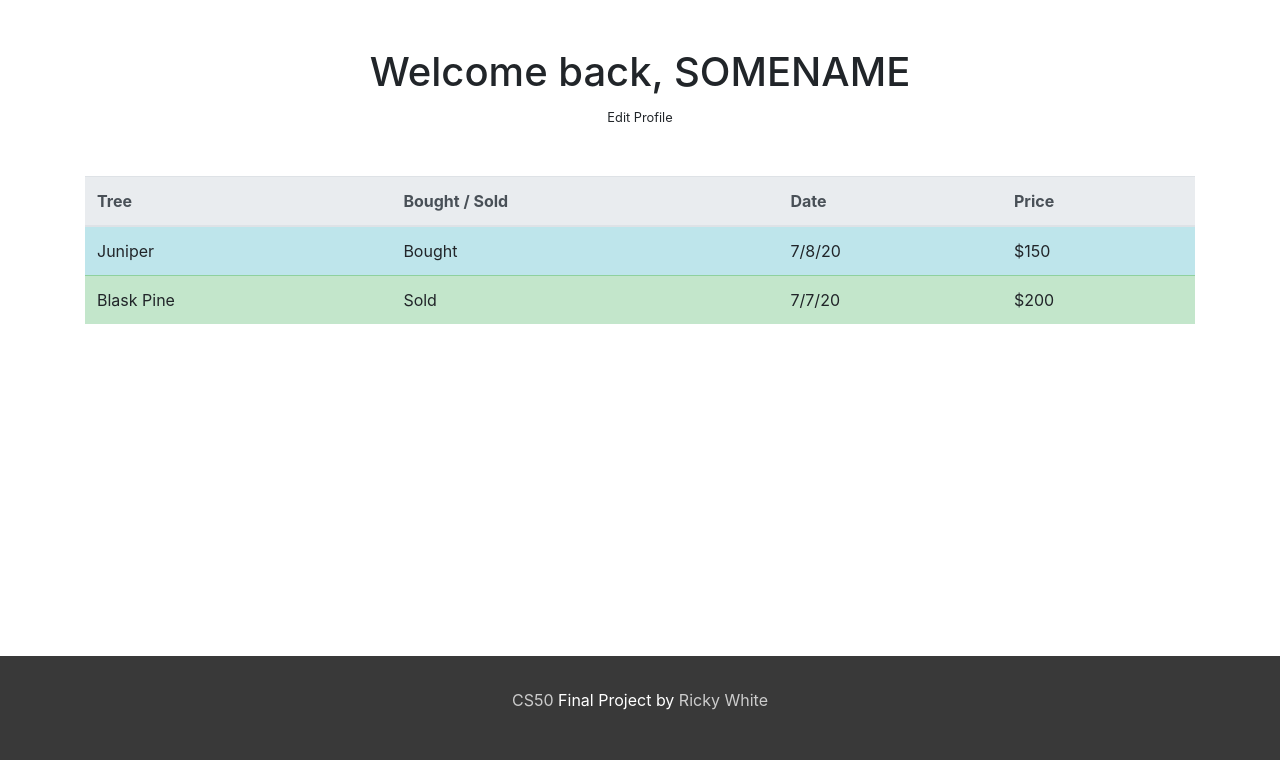
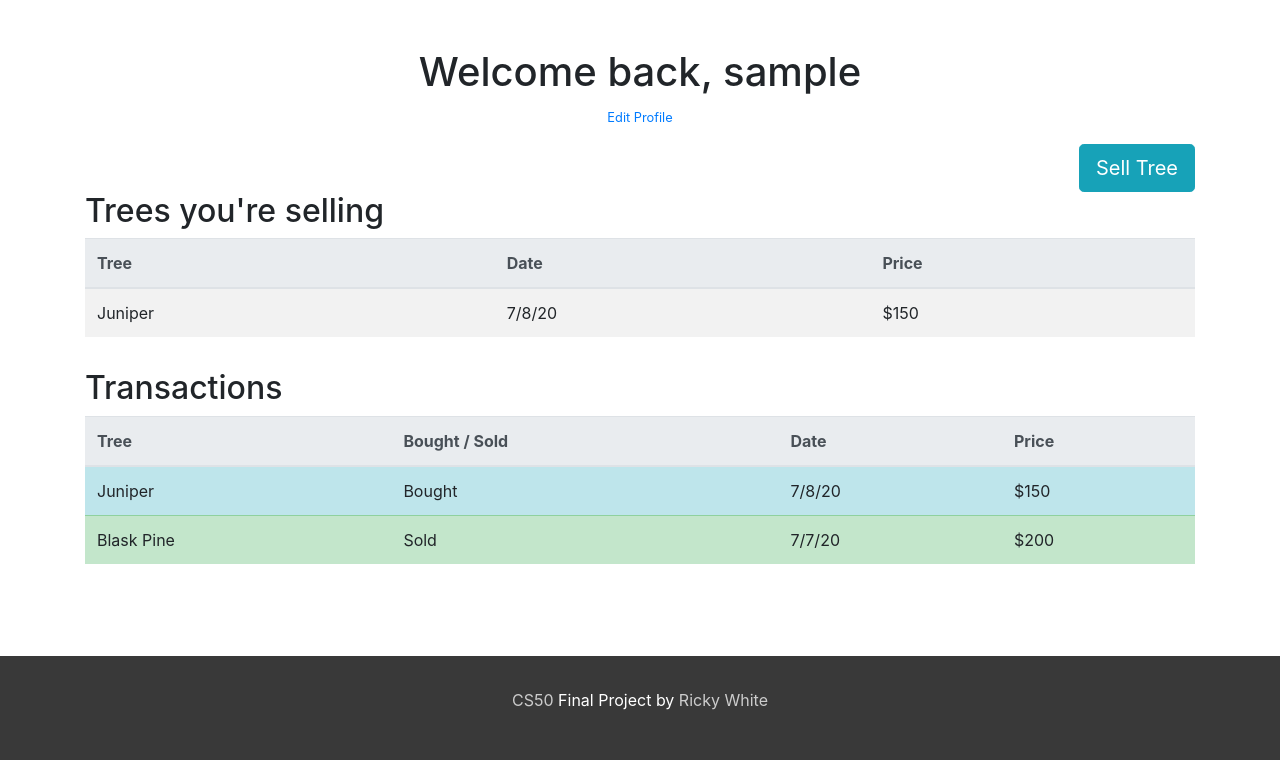
Before and after one commit to EndlessTrax/CS50, a Django app: page /dashboard/ in a window 1280 px wide. Shown: the part 40-800 px from the top of the page. Run offline with Django 3.2, Linux system fonts and the light colour scheme; the visitor is signed in with stand-in values (Sample User, id 1); some libraries are stand-ins or nearby versions.

Commit message:
Added additional table for active sales and new button to create new sale.

```diff
--- a/final_project/templates/dashboard.html
+++ b/final_project/templates/dashboard.html
@@ -3,16 +3,48 @@
 
 {% block content %}
 
+{% if user.is_authenticated %}
+
 <div class="row mt-5 text-center">
   <div class="col">
-    <h1>Welcome back, SOMENAME</h1> <!-- Display name or username -->
-    <small>Edit Profile</small>
+    <h1>Welcome back, {{ user.username }}</h1> <!-- Display name or username -->
+    <small>
+      <a href="{% url 'profile' %}">Edit Profile</a>
+    </small>
   </div>
 </div>
 
+<section class="row mt-3">
+  <div class="col-12 text-right">
+    <button type="button" class="btn btn-lg btn-info">Sell Tree</button>
+  </div>
+</section>
 
-<div class="row mt-5">
+<section class="row">
   <div class="col-12">
+    <h2>Trees you're selling</h2>
+    <table class="table table-striped">
+      <thead class="thead-light">
+        <tr>
+          <th scope="col">Tree</th>
+          <th scope="col">Date</th>
+          <th scope="col">Price</th>
+        </tr>
+      </thead>
+      <tbody>
+        <tr>
+          <td>Juniper</td>
+          <td>7/8/20</td>
+          <td>$150</td>
+        </tr>
+      </tbody>
+    </table>
+  </div>
+</section>
+
+<section class="row mt-3">
+  <div class="col-12">
+    <h2>Transactions</h2>
     <table class="table">
       <thead class="thead-light">
         <tr>
@@ -38,10 +70,8 @@
       </tbody>
     </table>
   </div>
-</div>
+</section>
+
+{% endif %}
 
 {% endblock content %}
-
-
-{% block scripts %}
-{% endblock scripts %}
```
